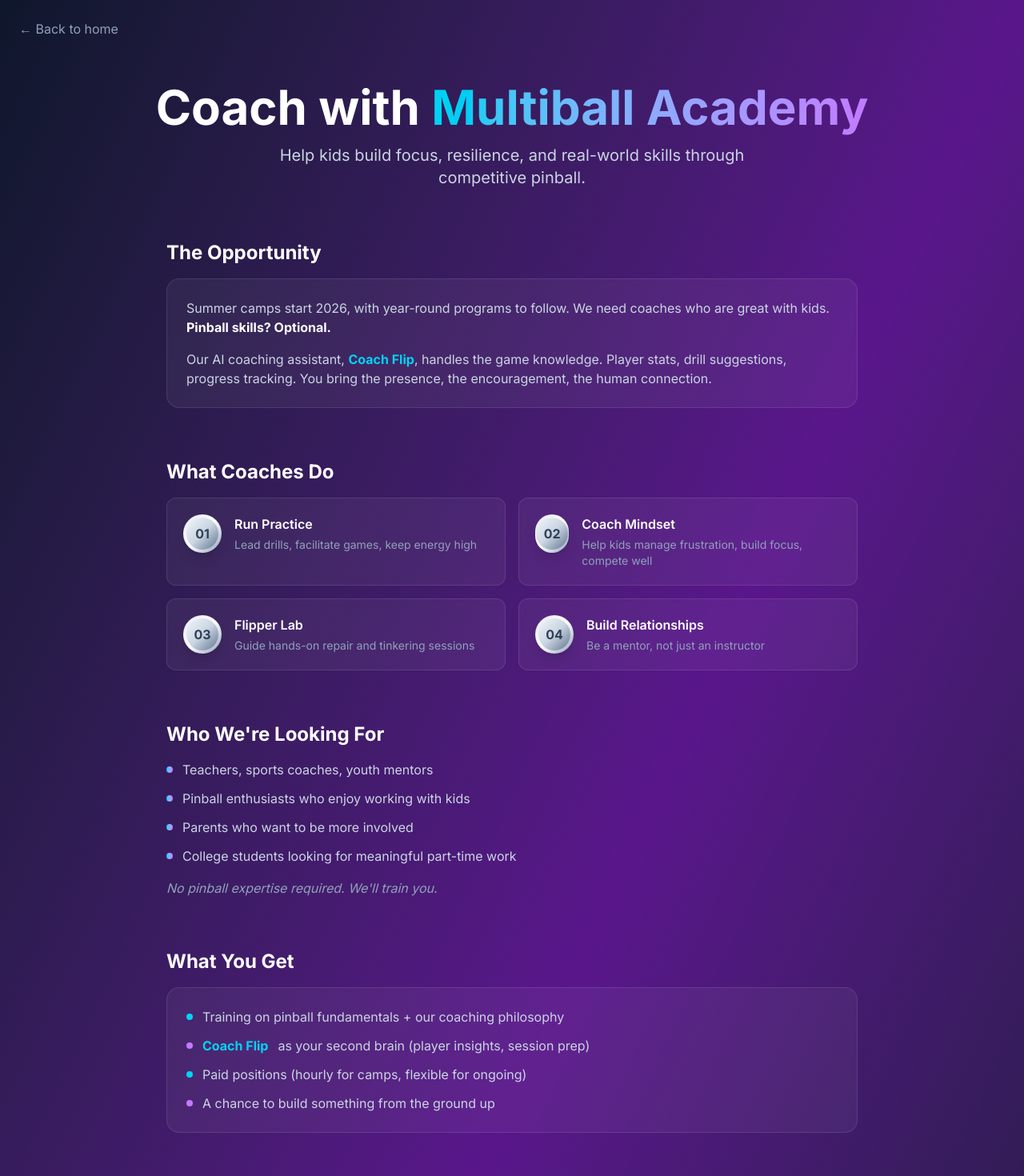
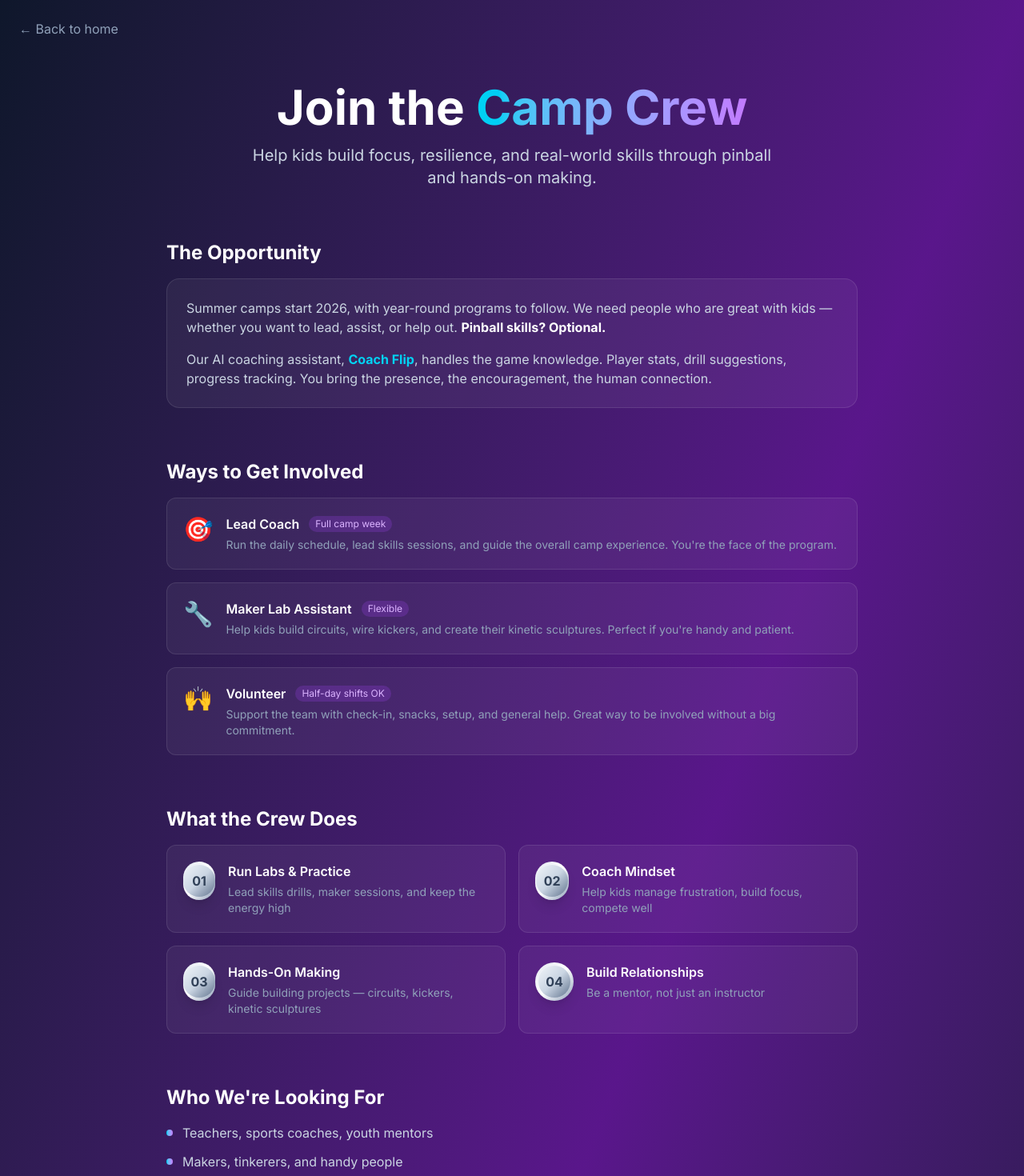
Before and after one commit to Multiball-Academy/website, a Next.js app: page /coaches in a window 1280 px wide. Shown: the top 1470 px of the page at 80% size. Built offline with nearby package versions, Linux system fonts and the light colour scheme.

Commit message:
Update coaches page to crew/volunteer language

```diff
--- a/src/app/coaches/page.tsx
+++ b/src/app/coaches/page.tsx
@@ -7,6 +7,7 @@ export default function CoachesPage() {
   const [formData, setFormData] = useState({
     name: "",
     email: "",
+    role: "",
     background: "",
     why: "",
   });
@@ -52,7 +53,7 @@ export default function CoachesPage() {
       if (response.ok) {
         setStatus("success");
         setMessage(data.message || "Thanks! We'll be in touch.");
-        setFormData({ name: "", email: "", background: "", why: "" });
+        setFormData({ name: "", email: "", role: "", background: "", why: "" });
       } else {
         setStatus("error");
         setMessage(data.error || "Something went wrong.");
@@ -84,13 +85,13 @@ export default function CoachesPage() {
       {/* Hero */}
       <header className="relative z-10 text-center px-4 pt-8 pb-16">
         <h1 className="text-4xl md:text-6xl font-bold text-white mb-4">
-          Coach with{" "}
+          Join the{" "}
           <span className="bg-gradient-to-r from-cyan-400 to-purple-400 text-transparent bg-clip-text">
-            Multiball Academy
+            Camp Crew
           </span>
         </h1>
         <p className="text-xl text-slate-300 max-w-2xl mx-auto">
-          Help kids build focus, resilience, and real-world skills through competitive pinball.
+          Help kids build focus, resilience, and real-world skills through pinball and hands-on making.
         </p>
       </header>
 
@@ -101,8 +102,8 @@ export default function CoachesPage() {
           <h2 className="text-2xl font-bold text-white mb-4">The Opportunity</h2>
           <div className="bg-white/5 border border-white/10 rounded-2xl p-6 space-y-4 text-slate-300">
             <p>
-              Summer camps start 2026, with year-round programs to follow. We need coaches who are
-              great with kids. <strong className="text-white">Pinball skills? Optional.</strong>
+              Summer camps start 2026, with year-round programs to follow. We need people who are
+              great with kids — whether you want to lead, assist, or help out. <strong className="text-white">Pinball skills? Optional.</strong>
             </p>
             <p>
               Our AI coaching assistant, <strong className="text-cyan-400">Coach Flip</strong>, handles
@@ -112,14 +113,52 @@ export default function CoachesPage() {
           </div>
         </section>
 
-        {/* What Coaches Do */}
+        {/* Roles */}
         <section className="mb-16">
-          <h2 className="text-2xl font-bold text-white mb-4">What Coaches Do</h2>
+          <h2 className="text-2xl font-bold text-white mb-4">Ways to Get Involved</h2>
+          <div className="grid gap-4">
+            {[
+              {
+                icon: "🎯",
+                title: "Lead Coach",
+                commitment: "Full camp week",
+                desc: "Run the daily schedule, lead skills sessions, and guide the overall camp experience. You're the face of the program."
+              },
+              {
+                icon: "🔧",
+                title: "Maker Lab Assistant",
+                commitment: "Flexible",
+                desc: "Help kids build circuits, wire kickers, and create their kinetic sculptures. Perfect if you're handy and patient."
+              },
+              {
+                icon: "🙌",
+                title: "Volunteer",
+                commitment: "Half-day shifts OK",
+                desc: "Support the team with check-in, snacks, setup, and general help. Great way to be involved without a big commitment."
+              },
+            ].map((item) => (
+              <div key={item.title} className="bg-white/5 border border-white/10 rounded-xl p-5 flex gap-4">
+                <div className="text-3xl">{item.icon}</div>
+                <div className="flex-1">
+                  <div className="flex items-center gap-3 mb-1">
+                    <h3 className="text-white font-semibold">{item.title}</h3>
+                    <span className="px-2 py-0.5 rounded-full bg-purple-500/20 text-purple-300 text-xs">{item.commitment}</span>
+                  </div>
+                  <p className="text-slate-400 text-sm">{item.desc}</p>
+                </div>
+              </div>
+            ))}
+          </div>
+        </section>
+
+        {/* What Team Members Do */}
+        <section className="mb-16">
+          <h2 className="text-2xl font-bold text-white mb-4">What the Crew Does</h2>
           <div className="grid md:grid-cols-2 gap-4">
             {[
-              { icon: "01", title: "Run Practice", desc: "Lead drills, facilitate games, keep energy high" },
+              { icon: "01", title: "Run Labs & Practice", desc: "Lead skills drills, maker sessions, and keep the energy high" },
               { icon: "02", title: "Coach Mindset", desc: "Help kids manage frustration, build focus, compete well" },
-              { icon: "03", title: "Flipper Lab", desc: "Guide hands-on repair and tinkering sessions" },
+              { icon: "03", title: "Hands-On Making", desc: "Guide building projects — circuits, kickers, kinetic sculptures" },
               { icon: "04", title: "Build Relationships", desc: "Be a mentor, not just an instructor" },
             ].map((item) => (
               <div key={item.title} className="bg-white/5 border border-white/10 rounded-xl p-5 flex gap-4">
@@ -139,9 +178,11 @@ export default function CoachesPage() {
           <ul className="space-y-3 text-slate-300">
             {[
               "Teachers, sports coaches, youth mentors",
+              "Makers, tinkerers, and handy people",
               "Pinball enthusiasts who enjoy working with kids",
               "Parents who want to be more involved",
               "College students looking for meaningful part-time work",
+              "Anyone who wants to help (even a few hours)",
             ].map((item) => (
               <li key={item} className="flex items-start gap-3">
                 <span className="w-2 h-2 rounded-full bg-gradient-to-r from-cyan-400 to-purple-400 mt-2 flex-shrink-0"></span>
@@ -168,7 +209,7 @@ export default function CoachesPage() {
             </p>
             <p className="flex items-center gap-3">
               <span className="w-2 h-2 rounded-full bg-cyan-400"></span>
-              Paid positions (hourly for camps, flexible for ongoing)
+              Paid positions for lead coaches; stipends for assistants
             </p>
             <p className="flex items-center gap-3">
               <span className="w-2 h-2 rounded-full bg-purple-400"></span>
@@ -183,8 +224,8 @@ export default function CoachesPage() {
           <div className="space-y-4">
             {[
               { q: "Do I need to be a pinball expert?", a: "No. Coach Flip handles game knowledge. You focus on the kids." },
-              { q: "What's the time commitment?", a: "Flexible. One summer camp, ongoing involvement, or somewhere in between." },
-              { q: "Is this paid?", a: "Yes. Hourly rate for camps, with room to grow into larger roles." },
+              { q: "What's the time commitment?", a: "Flexible. Lead a full camp, help with maker labs, or volunteer for a few hours. Whatever works for you." },
+              { q: "Is this paid?", a: "Lead coaches: hourly rate. Assistants: stipend. Volunteers: our eternal gratitude (and free lunch)." },
               { q: "Where is this?", a: "Memphis, TN. In-person for camps and programs." },
             ].map((item) => (
               <div key={item.q} className="bg-white/5 border border-white/10 rounded-xl p-5">
@@ -239,6 +280,25 @@ export default function CoachesPage() {
               </div>
 
               <div>
+                <label htmlFor="role" className="block text-slate-300 mb-2">
+                  What role interests you? <span className="text-slate-500">(optional)</span>
+                </label>
+                <select
+                  id="role"
+                  value={formData.role}
+                  onChange={(e) => setFormData({ ...formData, role: e.target.value })}
+                  disabled={status === "loading"}
+                  className="w-full px-4 py-3 rounded-xl bg-white/10 border border-white/20 text-white focus:outline-none focus:ring-2 focus:ring-purple-500 disabled:opacity-50"
+                >
+                  <option value="" className="bg-slate-800">Not sure yet</option>
+                  <option value="lead-coach" className="bg-slate-800">Lead Coach</option>
+                  <option value="maker-assistant" className="bg-slate-800">Maker Lab Assistant</option>
+                  <option value="volunteer" className="bg-slate-800">Volunteer</option>
+                  <option value="multiple" className="bg-slate-800">Open to multiple roles</option>
+                </select>
+              </div>
+
+              <div>
                 <label htmlFor="background" className="block text-slate-300 mb-2">
                   Your background <span className="text-slate-500">(optional)</span>
                 </label>
@@ -275,7 +335,7 @@ export default function CoachesPage() {
                 disabled={status === "loading"}
                 className="w-full px-8 py-4 rounded-xl bg-gradient-to-r from-cyan-500 to-purple-500 text-white font-semibold hover:from-cyan-400 hover:to-purple-400 transition-all duration-200 shadow-lg disabled:opacity-50 disabled:cursor-not-allowed"
               >
-                {status === "loading" ? "Sending..." : "I'm Interested"}
+                {status === "loading" ? "Sending..." : "I'm In"}
               </button>
             </form>
           ) : (
--- a/src/app/page.tsx
+++ b/src/app/page.tsx
@@ -121,7 +121,7 @@ export default function Home() {
           <span className="w-8 h-8 rounded-full bg-gradient-to-br from-slate-200 via-white to-slate-400 flex items-center justify-center group-hover:scale-110 transition-transform">
             <span className="w-6 h-6 rounded-full bg-gradient-to-br from-slate-100 via-slate-300 to-slate-500"></span>
           </span>
-          <span>Interested in coaching? <span className="text-cyan-400 group-hover:underline">Learn more →</span></span>
+          <span>Want to help? <span className="text-cyan-400 group-hover:underline">Join the crew →</span></span>
         </Link>
       </div>
 
```
